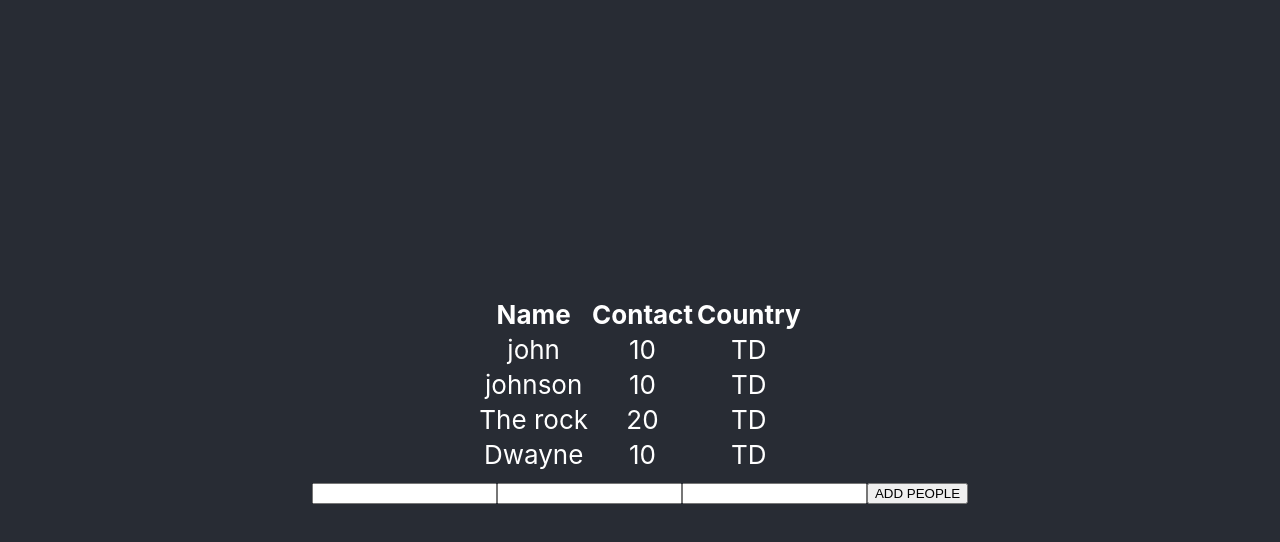
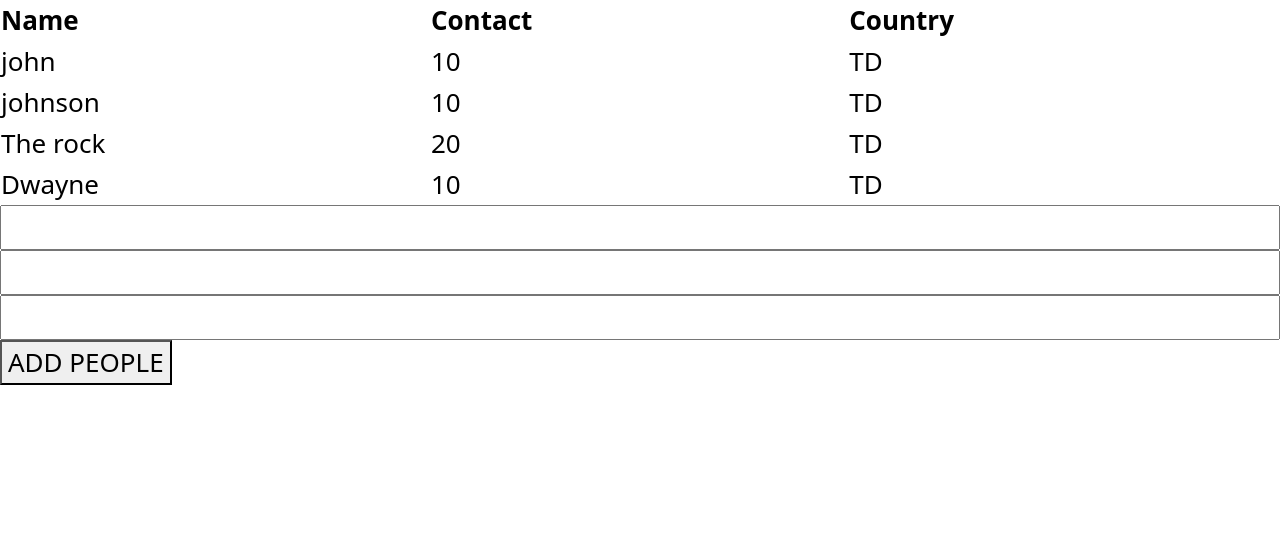
Before and after one commit to Barry140/react-app, a React (Create React App) app: page / in a window 1280 px wide. Shown: the top 542 px of the page. Built offline with nearby package versions, Linux system fonts and the light colour scheme.

Commit message:
git push

```diff
--- a/package.json
+++ b/package.json
@@ -6,7 +6,9 @@
     "@testing-library/jest-dom": "^5.17.0",
     "@testing-library/react": "^13.4.0",
     "@testing-library/user-event": "^13.5.0",
+    "bootstrap": "^5.3.3",
     "react": "^18.3.1",
+    "react-bootstrap": "^2.10.2",
     "react-dom": "^18.3.1",
     "react-scripts": "5.0.1",
     "web-vitals": "^2.1.4"
--- a/public/index.html
+++ b/public/index.html
@@ -15,6 +15,9 @@
       user's mobile device or desktop. See https://developers.google.com/web/fundamentals/web-app-manifest/
     -->
     <link rel="manifest" href="%PUBLIC_URL%/manifest.json" />
+
+    <script src="https://ajax.googleapis.com/ajax/libs/jquery/3.7.1/jquery.min.js"></script>
+    <script src="https://maxcdn.bootstrapcdn.com/bootstrap/3.4.1/js/bootstrap.min.js"></script>
     <!--
       Notice the use of %PUBLIC_URL% in the tags above.
       It will be replaced with the URL of the `public` folder during the build.
--- a/src/App.css
+++ b/src/App.css
@@ -1,10 +1,21 @@
 .App {
+  /* text-align: center; */
+}
+ /* The following line can be included in your src/index.js or App.js file */
+
+
+ table thead tr:nth-child(1) {
+  border-bottom: 2px solid black;
   text-align: center;
 }
 
 .App-logo {
   height: 40vmin;
   pointer-events: none;
+}
+
+input{
+  width: 100%;
 }
 
 @media (prefers-reduced-motion: no-preference) {
@@ -14,14 +25,14 @@
 }
 
 .App-header {
-  background-color: #282c34;
+  background-color: #ffffff;
   min-height: 100vh;
   display: flex;
   flex-direction: column;
-  align-items: center;
-  justify-content: center;
+  /* align-items: center; */
+  /* justify-content: center; */
   font-size: calc(10px + 2vmin);
-  color: white;
+  color: rgb(0, 0, 0);
 }
 
 .App-link {
--- a/src/index.js
+++ b/src/index.js
@@ -3,7 +3,7 @@ import ReactDOM from 'react-dom/client';
 import './index.css';
 import App from './App';
 import reportWebVitals from './reportWebVitals';
-
+import 'bootstrap/dist/css/bootstrap.min.css';
 const root = ReactDOM.createRoot(document.getElementById('root'));
 root.render(
   <React.StrictMode>
```
Also changed, not shown: 1 other file (tests, documents, lock files or other folders).
